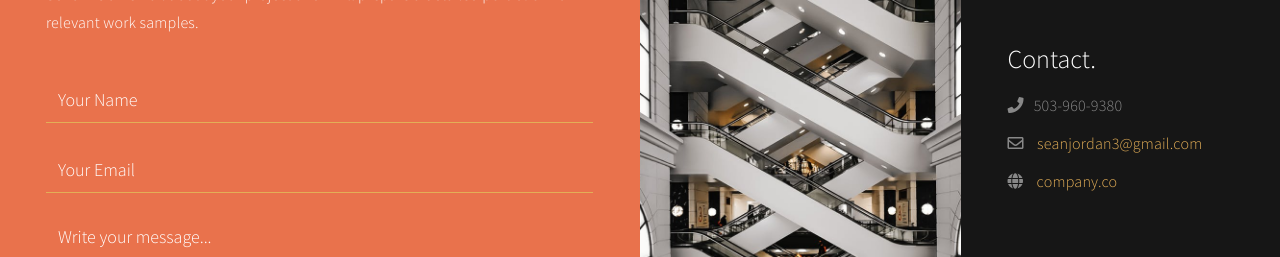
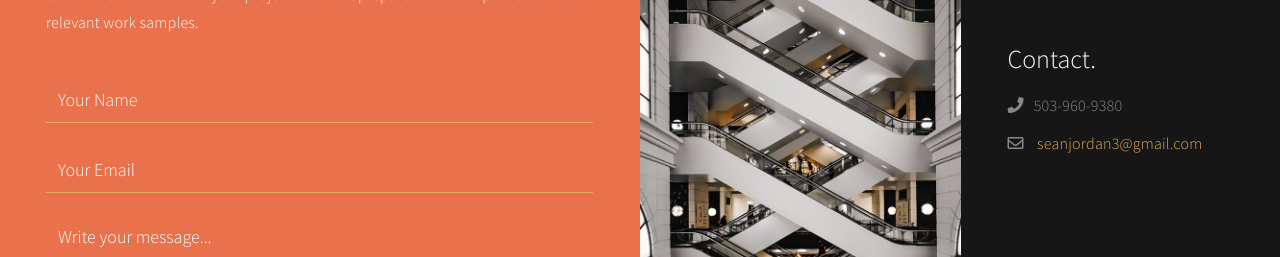
Before and after one commit to seanjordan3/seanjordan3.github.io, a plain HTML site: page index.html in a window 1280 px wide. Shown: the part 3806-4063 px from the top of the page. Drawn offline with Linux system fonts and the light colour scheme.

Commit message:
update content

```diff
--- a/index.html
+++ b/index.html
@@ -435,7 +435,7 @@ http://www.templatemo.com/tm-498-stimulus
                               <h3 class="color-white">Contact.</h3>
                               <p><i class="fa fa-phone"></i>503-960-9380</p>
                               <p><i class="fa fa-envelope-o"></i> <a href="mailto:seanjordan3@gmail">seanjordan3@gmail.com</a></p>
-                              <p><i class="fa fa-globe"></i> <a href="#">company.co</a></p>
+
                          </div>
 
                     </div>
```
